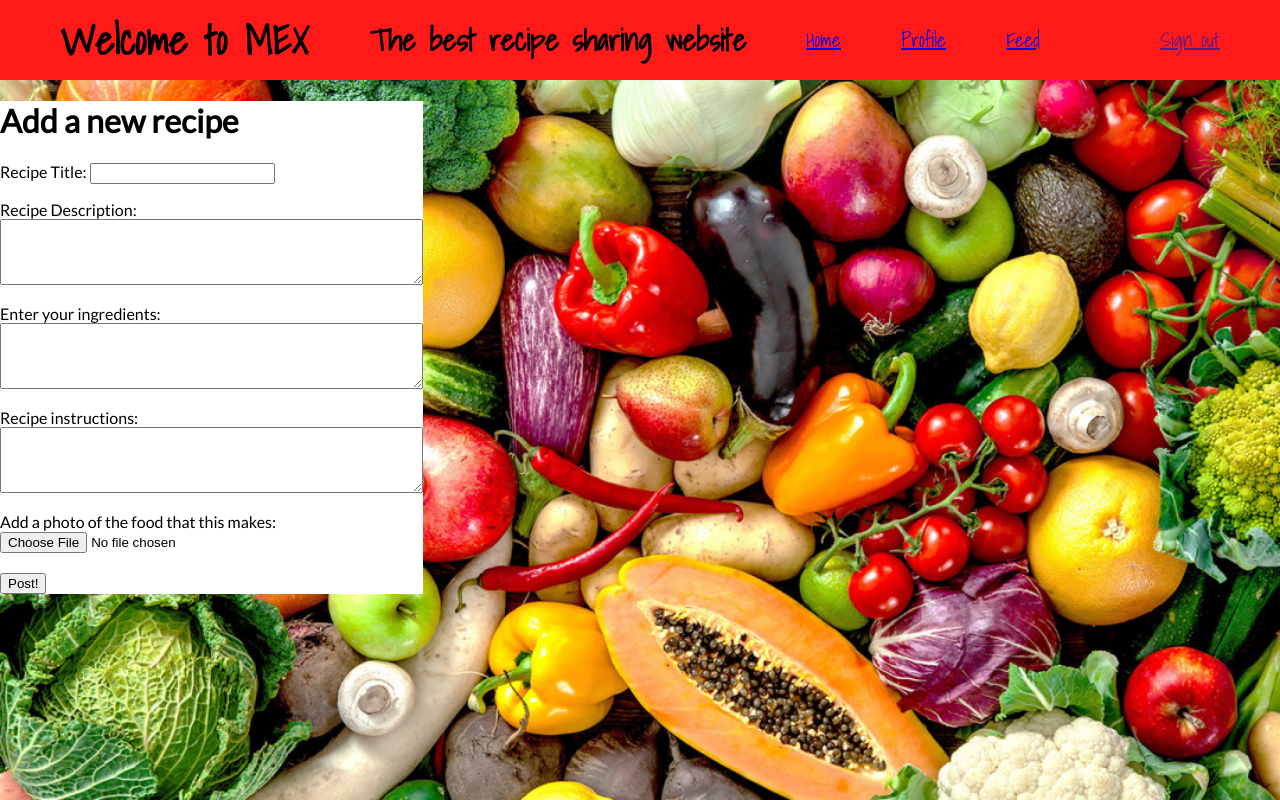
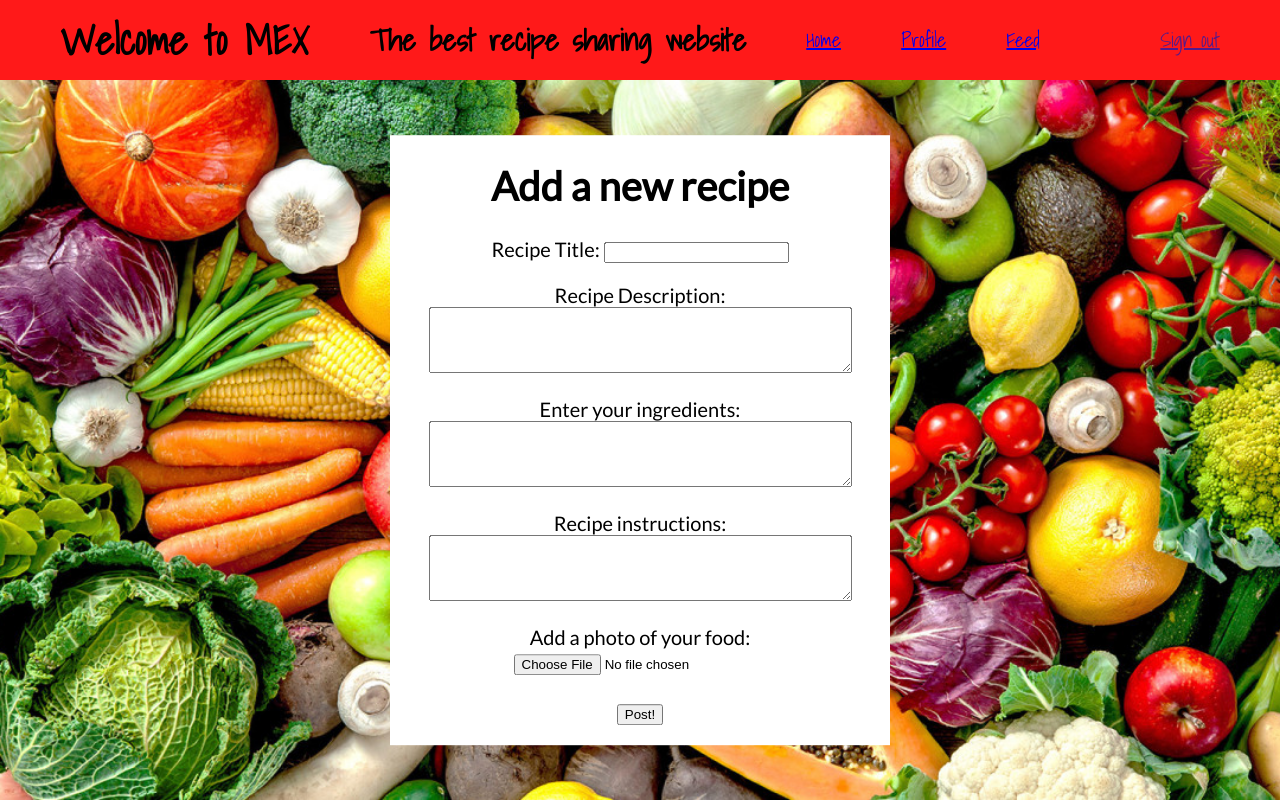
Before and after one commit to MarcoASC4/MEX, a Python web app: template templates/home.html in a window 1280 px wide. Run offline with Jinja, Linux system fonts and the light colour scheme; the template is opened without the code that fills it, so the values that code supplies are empty.

Commit message:
Edited styling of home page and post form on it

```diff
--- a/static/themes/homestyle.css
+++ b/static/themes/homestyle.css
@@ -31,10 +31,18 @@ html {
 
 .add_recipe {
   background-color: white;
-  width: fit-content;
-  margin: 0, auto;
+  width: 500px;
+  font-size: 20px;
   font-family: 'Lato', sans-serif;
+  text-align: center;
   color: black;
+  height: fit-content;
+  position: absolute;
+    top: 55%;
+    left: 50%;
+    transform: translate(-50%, -50%);
+
+
 /* Main axis is horizontal */
 
 }
--- a/templates/home.html
+++ b/templates/home.html
@@ -35,7 +35,7 @@
           <br>
         <textarea name="recipe_instructions" rows="4" cols="50"/>
         </textarea>
-        <p>Add a photo of the food that this makes:
+        <p>Add a photo of your food:
           <br>
           <input type="file" name="fileupload" value="fileupload" id="fileupload">
           <br>
```
